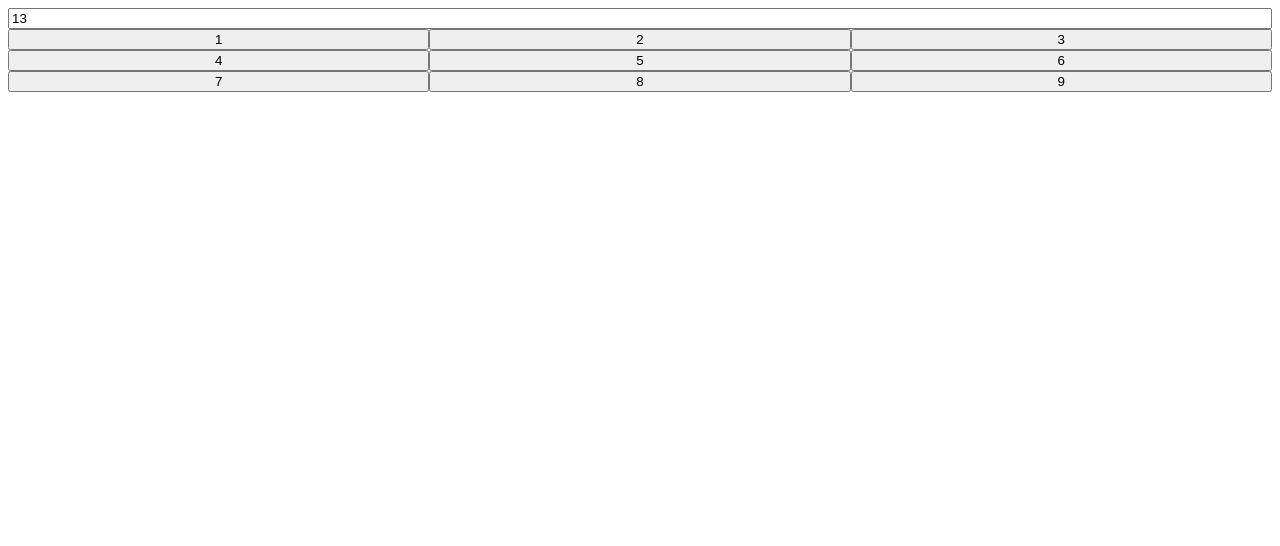
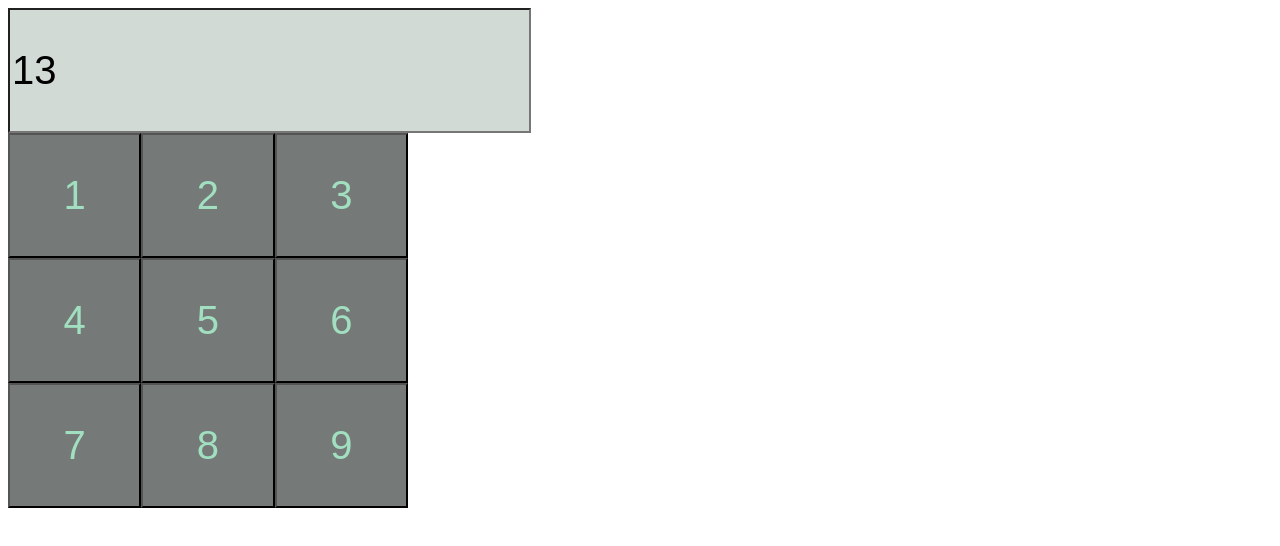
Before and after one commit to meloneminze/calculator, a website: page index.html in a window 1280 px wide. Drawn offline with nearby package versions, Linux system fonts and the light colour scheme; files that its build step writes are made by us from their sources.

Commit message:
Add css style

```diff
--- a/src/partials/_calculator.scss
+++ b/src/partials/_calculator.scss
@@ -1,12 +1,20 @@
 .calculator {
   display: flex;
   flex-wrap: wrap;
+  height: 500px;
+  width: 400px;
 }
 
 .calculator__output {
   flex-basis: 100%;
+  background-color: rgb(210, 218, 214);
+  font-size: 40px;
 }
 
 .calculator__input {
   flex-basis: calc(100% / 3);
+  color: rgb(161, 223, 192);
+  background-color: rgb(117, 122, 120);
+  font-size: 40px;
+  outline: none;
 }
```
Also changed, not shown: src/calculator.js (+10 -0 lines).
